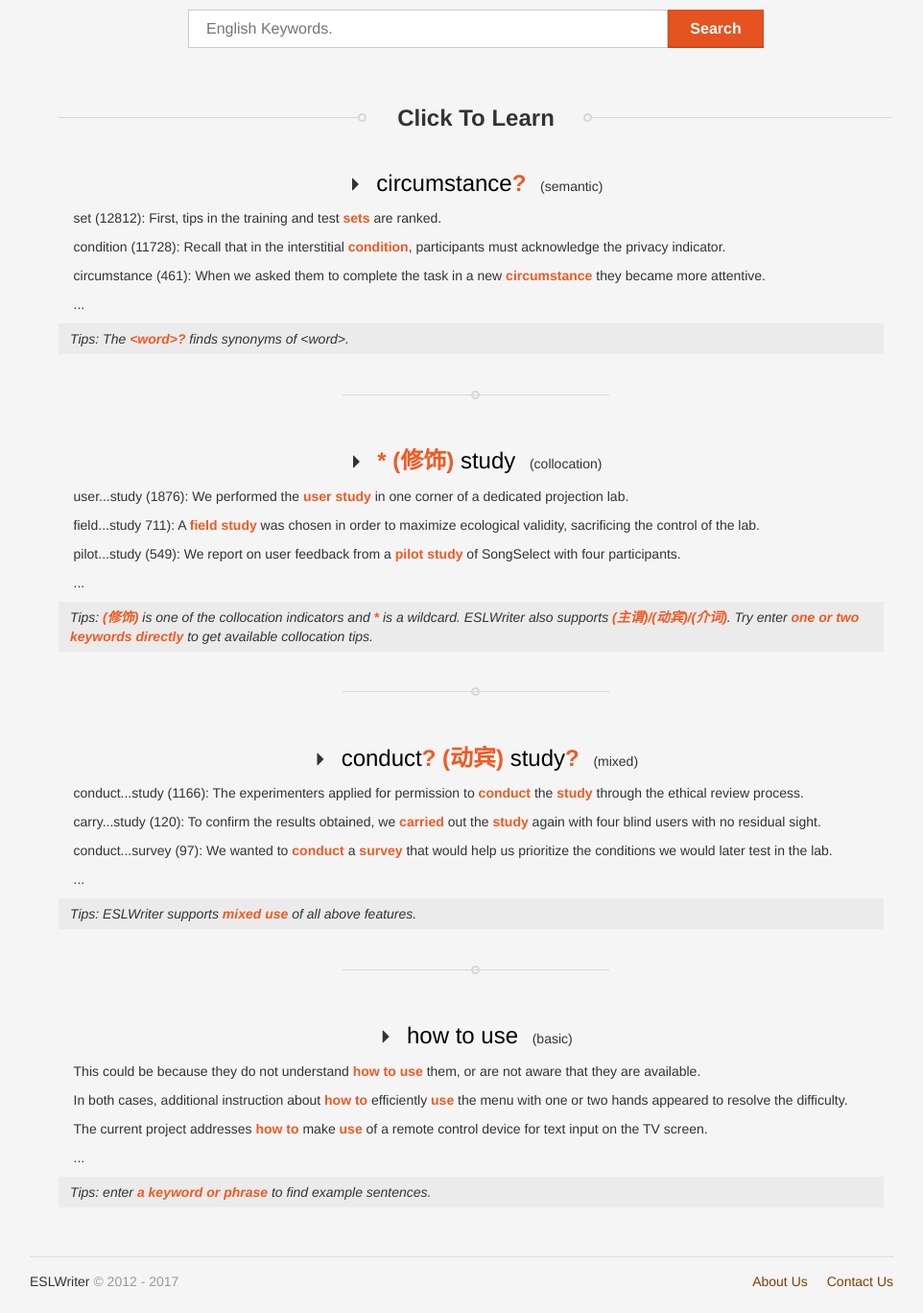
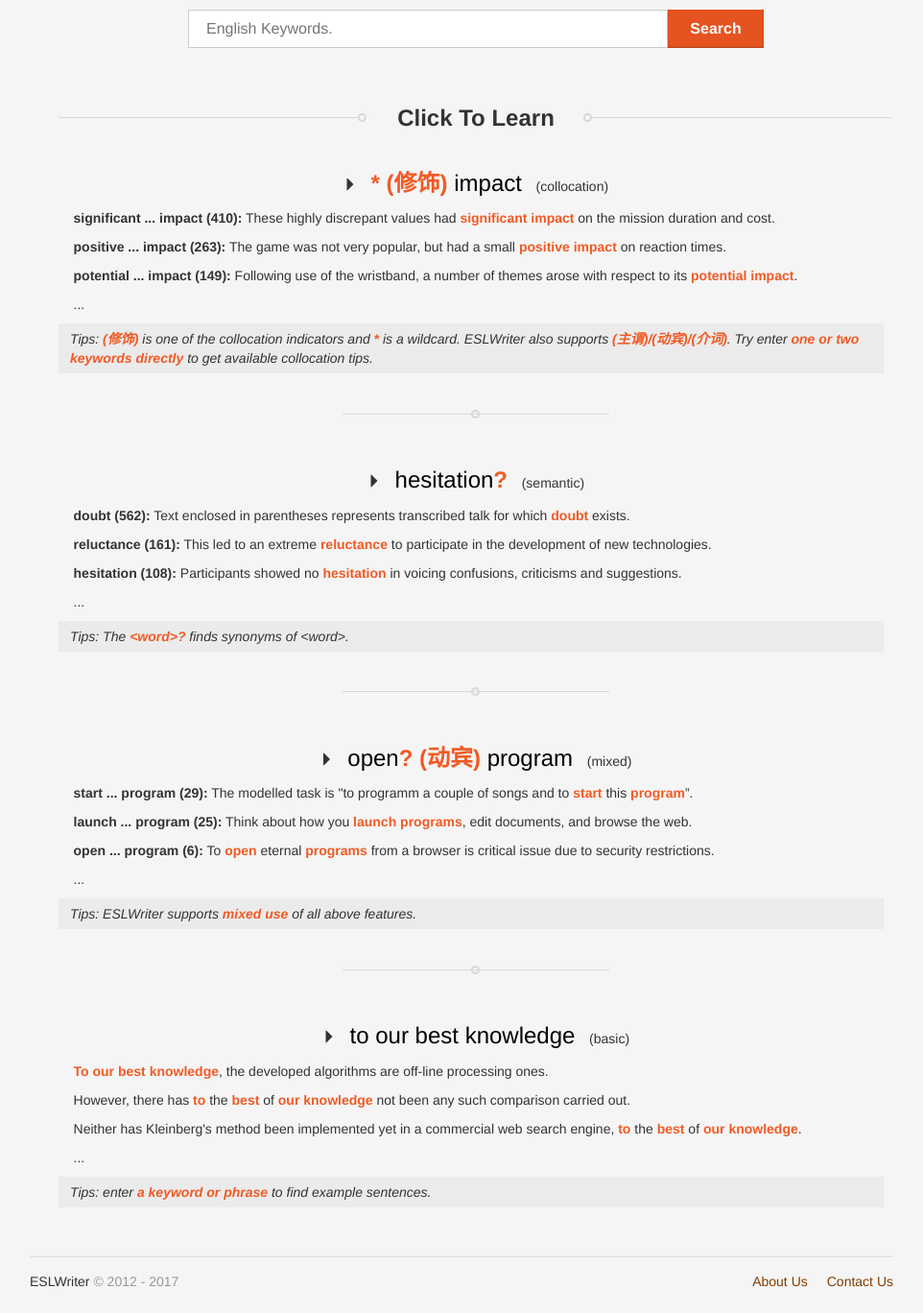
Before and after one commit to zyshin/eslwriter, a Django app: template eslwriter/templates/eslwriter/index.html in a window 1280 px wide. Shown: the part 260-1628 px from the top of the page at 96% size, without its empty margins (159-1121 px from the left). Run offline with Django 3.2, Linux system fonts and the light colour scheme; the template is opened without the code that fills it, so the values that code supplies are empty; some libraries are stand-ins or nearby versions.

Commit message:
Change examples in index add a sentence in guide.

```diff
--- a/eslwriter/templates/eslwriter/guide.html
+++ b/eslwriter/templates/eslwriter/guide.html
@@ -35,6 +35,7 @@
 			<p>Enter one or two keywords and the search bar will automatically show collocation tips to choose. It supports <b>(修饰)/(动宾)/(介词)/(主谓)</b> of up to two collocated words to search.</p>
 			<img src="{% static 'eslwriter/img/collocation1.gif' %}?v={% now 'Ymd' %}" alt="collocation1">
 			<p class="guide-instruct">searching for a verb to collocate with robustness</p>
+			<p style="margin-top: 30px;">The left sidebar shows all the alternative patterns with usage amounts.</p>
 		    <img src="{% static 'eslwriter/img/collocation2.gif' %}?v={% now 'Ymd' %}" alt="collocation2">
 			<p class="guide-instruct">Searching for a preposition for suggestion</p>
         </div>
--- a/eslwriter/templates/eslwriter/index.html
+++ b/eslwriter/templates/eslwriter/index.html
@@ -46,11 +46,23 @@
 					<li>
 						<h3>
 							<span style="vertical-align: text-top;"><span class="glyphicon glyphicon-triangle-right" aria-hidden="true" style="font-size: 14px;"></span></span>
-							<button type="button" class="btn-link eslwriter-btn-link example-btn-link">circumstance<strong>?</strong></button> <span style="font-size: 14px;">(semantic)</span>
+							<button type="button" class="btn-link eslwriter-btn-link example-btn-link"><strong>* (修饰)</strong> impact</button> <span style="font-size: 14px;">(collocation)</span>
 						</h3>
-						<p>&nbsp;&nbsp;&nbsp;&nbsp;set (12812): First, tips in the training and test <strong>sets</strong> are ranked.</p>
-						<p>&nbsp;&nbsp;&nbsp;&nbsp;condition (11728): Recall that in the interstitial <strong>condition</strong>, participants must acknowledge the privacy indicator.</p>
-						<p>&nbsp;&nbsp;&nbsp;&nbsp;circumstance (461): When we asked them to complete the task in a new <strong>circumstance</strong> they became more attentive.</p>
+						<p>&nbsp;&nbsp;&nbsp;&nbsp;<b>significant ... impact (410):</b> These highly discrepant values had <strong>significant impact</strong> on the mission duration and cost.</p>
+						<p>&nbsp;&nbsp;&nbsp;&nbsp;<b>positive ... impact (263):</b> The game was not very popular, but had a small <strong>positive impact </strong>on reaction times.</p>
+						<p>&nbsp;&nbsp;&nbsp;&nbsp;<b>potential ... impact (149):</b> Following use of the wristband, a number of themes arose with respect to its <strong>potential impact</strong>.</p>
+						<p>&nbsp;&nbsp;&nbsp;&nbsp;...</p>
+						<i>Tips: <strong>(修饰)</strong> is one of the collocation indicators and <strong>*</strong> is a wildcard. ESLWriter also supports <strong>(主谓)/(动宾)/(介词)</strong>. Try enter <strong>one or two keywords directly</strong> to get available collocation tips.</i>
+						<div class="hr hr-short hr-center"><span class="hr-inner"><span class="hr-inner-style"></span></span></div>
+					</li>
+					<li>
+						<h3>
+							<span style="vertical-align: text-top;"><span class="glyphicon glyphicon-triangle-right" aria-hidden="true" style="font-size: 14px;"></span></span>
+							<button type="button" class="btn-link eslwriter-btn-link example-btn-link">hesitation<strong>?</strong></button> <span style="font-size: 14px;">(semantic)</span>
+						</h3>
+						<p>&nbsp;&nbsp;&nbsp;&nbsp;<b>doubt (562):</b> Text enclosed in parentheses represents transcribed talk for which <strong>doubt</strong> exists.</p>
+						<p>&nbsp;&nbsp;&nbsp;&nbsp;<b>reluctance (161):</b> This led to an extreme <strong>reluctance</strong> to participate in the development of new technologies.</p>
+						<p>&nbsp;&nbsp;&nbsp;&nbsp;<b>hesitation (108):</b> Participants showed no <strong>hesitation</strong> in voicing confusions, criticisms and suggestions.</p>
 						<p>&nbsp;&nbsp;&nbsp;&nbsp;...</p>
 						<i>Tips: The <strong>&lt;word&gt;?</strong> finds synonyms of &lt;word&gt;.</i>
 						<div class="hr hr-short hr-center"><span class="hr-inner"><span class="hr-inner-style"></span></span></div>
@@ -58,23 +70,11 @@
 					<li>
 						<h3>
 							<span style="vertical-align: text-top;"><span class="glyphicon glyphicon-triangle-right" aria-hidden="true" style="font-size: 14px;"></span></span>
-							<button type="button" class="btn-link eslwriter-btn-link example-btn-link"><strong>* (修饰)</strong> study</button> <span style="font-size: 14px;">(collocation)</span>
+							<button type="button" class="btn-link eslwriter-btn-link example-btn-link">open<strong>?</strong> <strong>(动宾)</strong> program</button> <span style="font-size: 14px;">(mixed)</span>
 						</h3>
-						<p>&nbsp;&nbsp;&nbsp;&nbsp;user...study (1876): We performed the <strong>user</strong> <strong>study</strong> in one corner of a dedicated projection lab.</p>
-						<p>&nbsp;&nbsp;&nbsp;&nbsp;field...study 711): A <strong>field</strong> <strong>study</strong> was chosen in order to maximize ecological validity, sacrificing the control of the lab.</p>
-						<p>&nbsp;&nbsp;&nbsp;&nbsp;pilot...study (549): We report on user feedback from a <strong>pilot</strong> <strong>study</strong> of SongSelect with four participants.</p>
-						<p>&nbsp;&nbsp;&nbsp;&nbsp;...</p>
-						<i>Tips: <strong>(修饰)</strong> is one of the collocation indicators and <strong>*</strong> is a wildcard. ESLWriter also supports <strong>(主谓)/(动宾)/(介词)</strong>. Try enter <strong>one or two keywords directly</strong> to get available collocation tips.</i>
-						<div class="hr hr-short hr-center"><span class="hr-inner"><span class="hr-inner-style"></span></span></div>
-					</li>
-					<li>
-						<h3>
-							<span style="vertical-align: text-top;"><span class="glyphicon glyphicon-triangle-right" aria-hidden="true" style="font-size: 14px;"></span></span>
-							<button type="button" class="btn-link eslwriter-btn-link example-btn-link">conduct<strong>?</strong> <strong>(动宾)</strong> study<strong>?</strong></button> <span style="font-size: 14px;">(mixed)</span>
-						</h3>
-						<p>&nbsp;&nbsp;&nbsp;&nbsp;conduct...study (1166): The experimenters applied for permission to <strong>conduct</strong> the <strong>study</strong> through the ethical review process.</p>
-						<p>&nbsp;&nbsp;&nbsp;&nbsp;carry...study (120): To confirm the results obtained, we <strong>carried</strong> out the <strong>study</strong> again with four blind users with no residual sight.</p>
-						<p>&nbsp;&nbsp;&nbsp;&nbsp;conduct...survey (97): We wanted to <strong>conduct</strong> a <strong>survey</strong> that would help us prioritize the conditions we would later test in the lab.</p>
+						<p>&nbsp;&nbsp;&nbsp;&nbsp;<b>start ... program (29):</b> The modelled task is "to programm a couple of songs and to<strong> start</strong> this <strong>program</strong>”.</p>
+						<p>&nbsp;&nbsp;&nbsp;&nbsp;<b>launch ... program (25):</b> Think about how you <strong>launch programs</strong>, edit documents, and browse the web.</p>
+						<p>&nbsp;&nbsp;&nbsp;&nbsp;<b>open ... program (6):</b> To <strong>open</strong> eternal <strong>programs</strong> from a browser is critical issue due to security restrictions.</p>
 						<p>&nbsp;&nbsp;&nbsp;&nbsp;...</p>
 						<i>Tips: ESLWriter supports <strong>mixed use</strong> of all above features.</i>
 						<div class="hr hr-short hr-center"><span class="hr-inner"><span class="hr-inner-style"></span></span></div>
@@ -82,11 +82,11 @@
 					<li>
 						<h3>
 							<span style="vertical-align: text-top;"><span class="glyphicon glyphicon-triangle-right" aria-hidden="true" style="font-size: 14px;"></span></span>
-							<button type="button" class="btn-link eslwriter-btn-link example-btn-link">how to use</button> <span style="font-size: 14px;">(basic)</span>
+							<button type="button" class="btn-link eslwriter-btn-link example-btn-link">to our best knowledge</button> <span style="font-size: 14px;">(basic)</span>
 						</h3>
-						<p>&nbsp;&nbsp;&nbsp;&nbsp;This could be because they do not understand <strong>how to use</strong> them, or are not aware that they are available.</p>
-						<p>&nbsp;&nbsp;&nbsp;&nbsp;In both cases, additional instruction about <strong>how to</strong> efficiently <strong>use</strong> the menu with one or two hands appeared to resolve the difficulty.</p>
-						<p>&nbsp;&nbsp;&nbsp;&nbsp;The current project addresses <strong>how to</strong> make <strong>use</strong> of a remote control device for text input on the TV screen.</p>
+						<p>&nbsp;&nbsp;&nbsp;&nbsp;<strong>To our best knowledge</strong>, the developed algorithms are off-line processing ones.</p>
+						<p>&nbsp;&nbsp;&nbsp;&nbsp;However, there has <strong>to</strong> the <strong>best</strong> of <strong>our knowledge</strong> not been any such comparison carried out.</p>
+						<p>&nbsp;&nbsp;&nbsp;&nbsp;Neither has Kleinberg's method been implemented yet in a commercial web search engine, <strong>to</strong> the <strong>best</strong> of <strong>our knowledge</strong>.</p>
 						<p>&nbsp;&nbsp;&nbsp;&nbsp;...</p>
 						<i>Tips: enter <strong>a keyword or phrase</strong> to find example sentences.</i>
 					</li>
```
